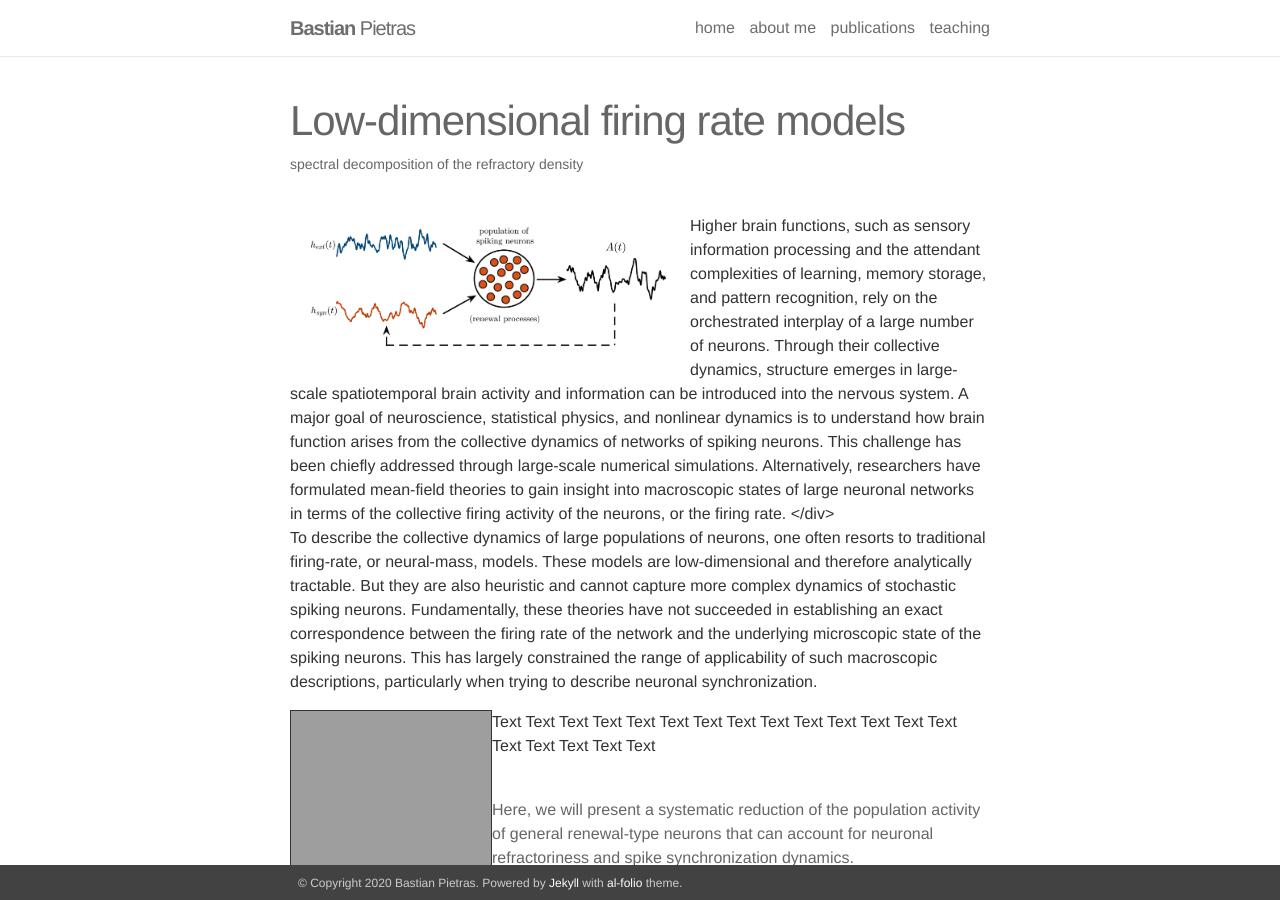
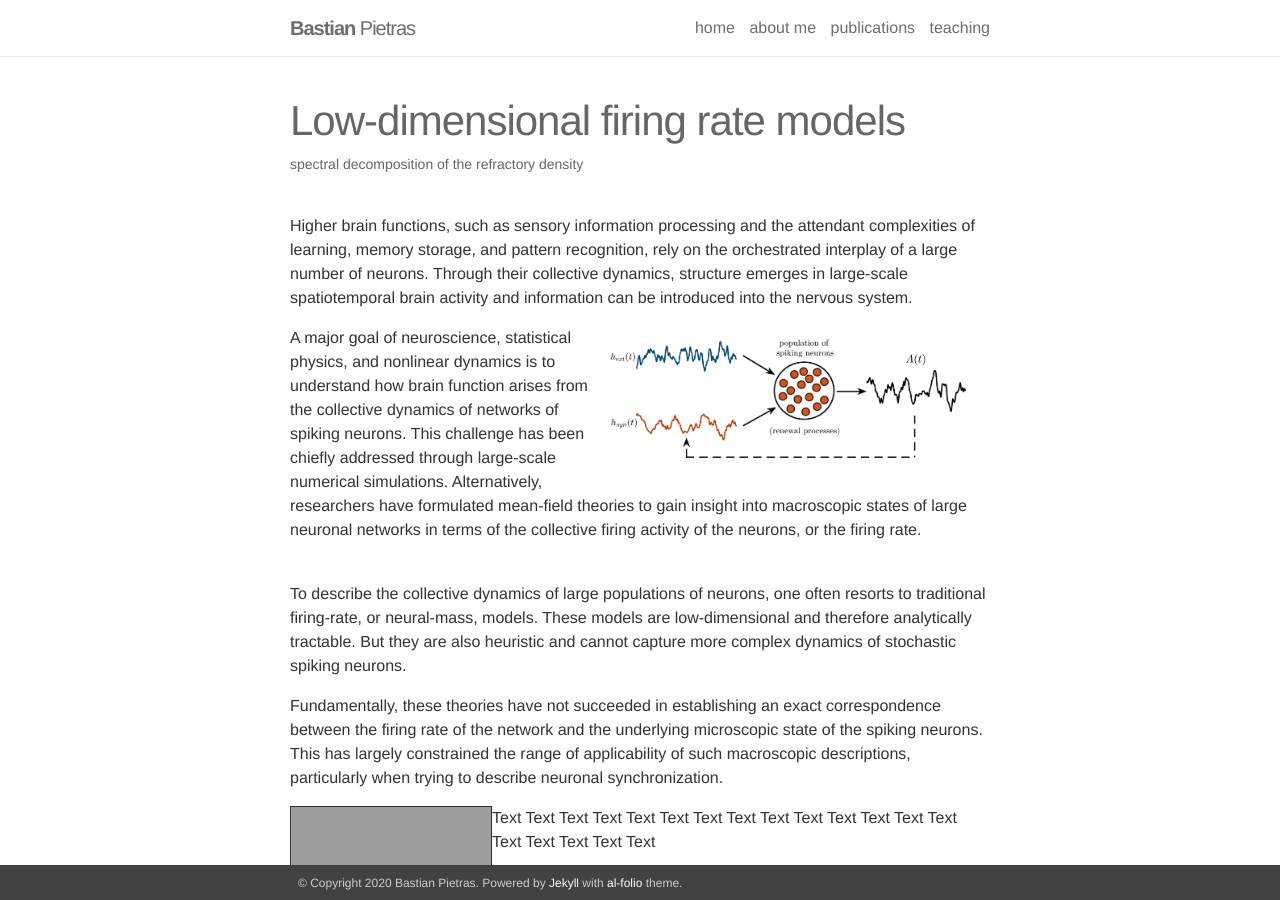
Before and after one commit to BastianPietras/bastianpietras.github.io, a Jekyll site: the page built from _projects/2spectral_decomp.markdown, in a window 1280 px wide and 900 px high. Built offline with Jekyll 4.4.1, drawn with Linux system fonts in a browser that asks for light colours; grey boxes are pictures that could not be loaded.

Commit message:
Update 2spectral_decomp.markdown

```diff
--- a/_projects/2spectral_decomp.markdown
+++ b/_projects/2spectral_decomp.markdown
@@ -6,15 +6,17 @@
 ---
 
 
-<div><p style="float: left;"><img src="{{ site.baseurl }}/assets/img/activity_fig.png" alt="" title="overview" style="float: left" width="400px" height="auto" padding="1px"></p>
+<div>
 <p>Higher brain functions, such as sensory information processing and the attendant complexities of learning, memory storage, and pattern recognition, rely on the orchestrated interplay of a large number of neurons.
 Through their collective dynamics, structure emerges in large-scale spatiotemporal brain activity and information can be introduced into the nervous system.
+</p><p style="float: right;"><img src="{{ site.baseurl }}/assets/img/activity_fig.png" alt="" title="overview" style="float: left" width="400px" height="auto" padding="1px"></p>
+</div>
 A major goal of neuroscience, statistical physics, and nonlinear dynamics is to understand how brain
 function arises from the collective dynamics of networks of spiking neurons. This challenge has been
 chiefly addressed through large-scale numerical simulations. Alternatively, researchers have formulated
 mean-field theories to gain insight into macroscopic states of large neuronal networks in terms of the
 collective firing activity of the neurons, or the firing rate.
-</div>
+
 
 <br>
 To describe the collective dynamics of large populations of neurons, one often resorts to traditional firing-rate, or neural-mass, models. These models are low-dimensional and therefore analytically tractable. But they are also heuristic and cannot capture more complex dynamics of stochastic spiking neurons.
@@ -32,7 +34,7 @@
 <br>
 Here, we will present a systematic reduction of the population activity of general renewal-type neurons that can account for neuronal refractoriness and spike synchronization dynamics.
 <div class="img_row">
-    <embed class="col three left" src="{{ site.baseurl }}//assets/img/PAR_network.png" alt="" title="overview" max-width="1000px" height="auto">
+    <embed class="col three left" src="{{ site.baseurl }}//assets/img/PAR_network.png" alt="" title="overview" max-width="600px" height="auto">
 </div>
 
 <br>
```
